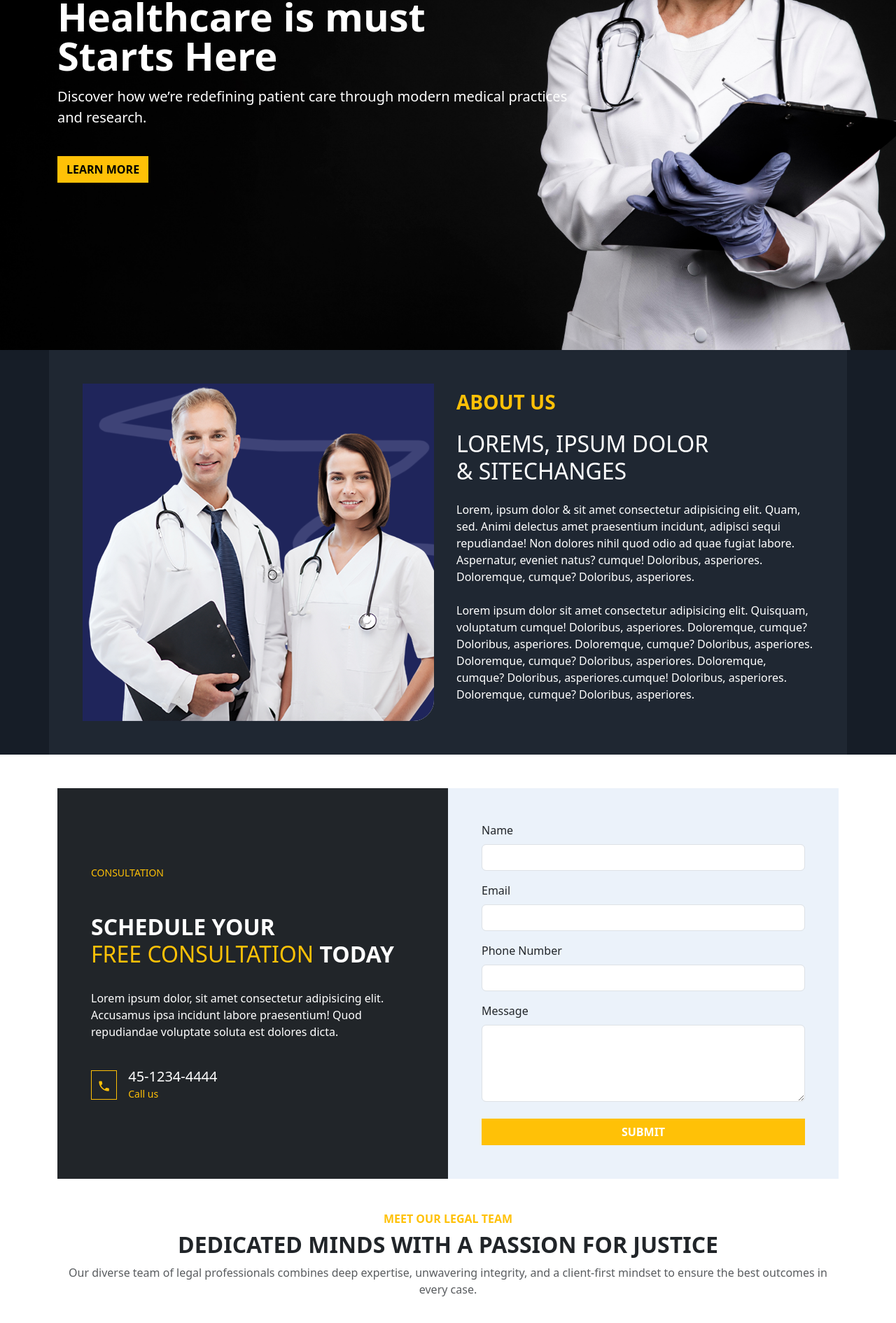
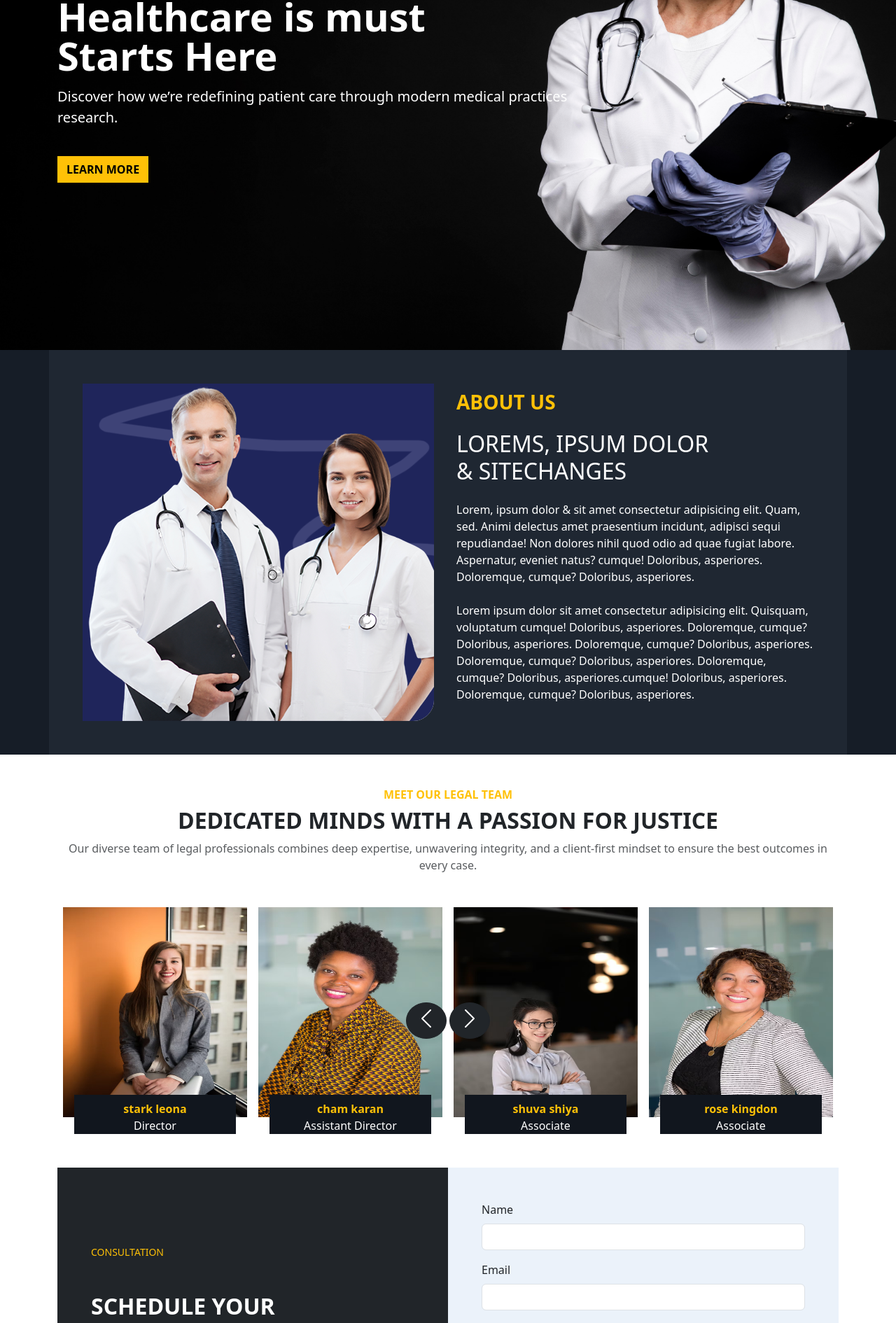
Before and after one commit to Abishan1127/Frontend_Task, a React (Vite) app: page / in a window 1280 px wide. Shown: the part 2020-3910 px from the top of the page at 70% size. Built offline with nearby package versions, Linux system fonts and the light colour scheme.

Commit message:
team page changed

```diff
--- a/src/components/HeroSection3.jsx
+++ b/src/components/HeroSection3.jsx
@@ -4,17 +4,17 @@ import im1 from '../assets/images/hero4.jpg';
 const slides = [
   {
     heading: 'Setting your Future\nwith medicine\nand Care',
-    paragraph: 'Lorem ipsum dolor sit amet consectetur adipisicing elit. Placeat quidem debitis magni earum, amet illum natus facere, cupiditate nesciunt iure officiis recusandae repellendus illo ipsum dolores itaque ex temporibus rerum.',
+    paragraph: 'nesciunt iure officiis recusandae repellendus illo ipsum dolores itaque temporibus rerum.',
     button: 'LEARN MORE'
   },
   {
     heading: 'Your strenth & Health\nOur Mission in world\nTrusted Always',
-    paragraph: 'Compassionate care, advanced technology, and a team dedicated to your wellness and recovery.',
+    paragraph: 'Compassionate care, advanced technology, and a team dedicated to your wellness recovery.',
     button: 'LEARN MORE'
   },
   {
     heading: 'Innovation in medical\nHealthcare is must\nStarts Here',
-    paragraph: 'Discover how we’re redefining patient care through modern medical practices and research.',
+    paragraph: 'Discover how we’re redefining patient care through modern medical practices research.',
     button: 'LEARN MORE'
   }
 ];
--- a/src/components/Team.jsx
+++ b/src/components/Team.jsx
@@ -46,6 +46,7 @@ export default function TeamSection() {
           ref={scrollRef}
           style={{
             overflowX: 'hidden', // hide horizontal scrollbar
+            overflowY: 'hidden', // hide vertical scrollbar
             scrollBehavior: 'smooth',
             WebkitOverflowScrolling: 'touch'
           }}
@@ -76,7 +77,7 @@ export default function TeamSection() {
           ))}
         </div>
 
-        <div className="d-flex justify-content-center gap-3 mt-3">
+        <div className="d-flex justify-content-center gap-1 mt-0 position-absolute top-50 start-50 translate-middle">
           <button className="btn btn-dark rounded-circle" onClick={scrollLeft}>
             <span className="carousel-control-prev-icon" />
           </button>
--- a/src/pages/Home.jsx
+++ b/src/pages/Home.jsx
@@ -17,8 +17,9 @@ export default function Home() {
       <HeroSection2/>
       <HeroSection3/>
       <About />
+
+      <Team />
       <Contact />
-      <Team />
       <Footer />
 
     </>
```
